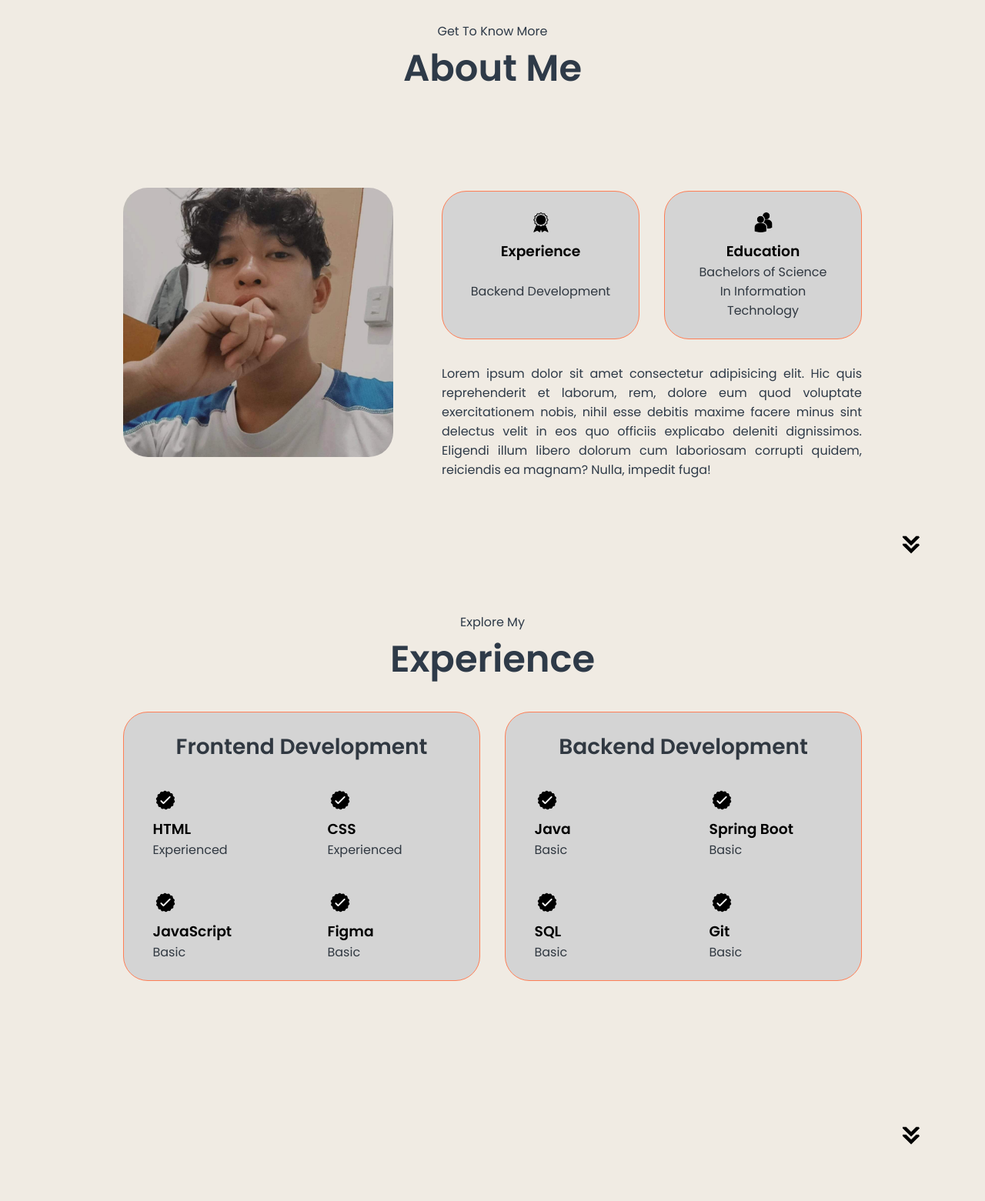
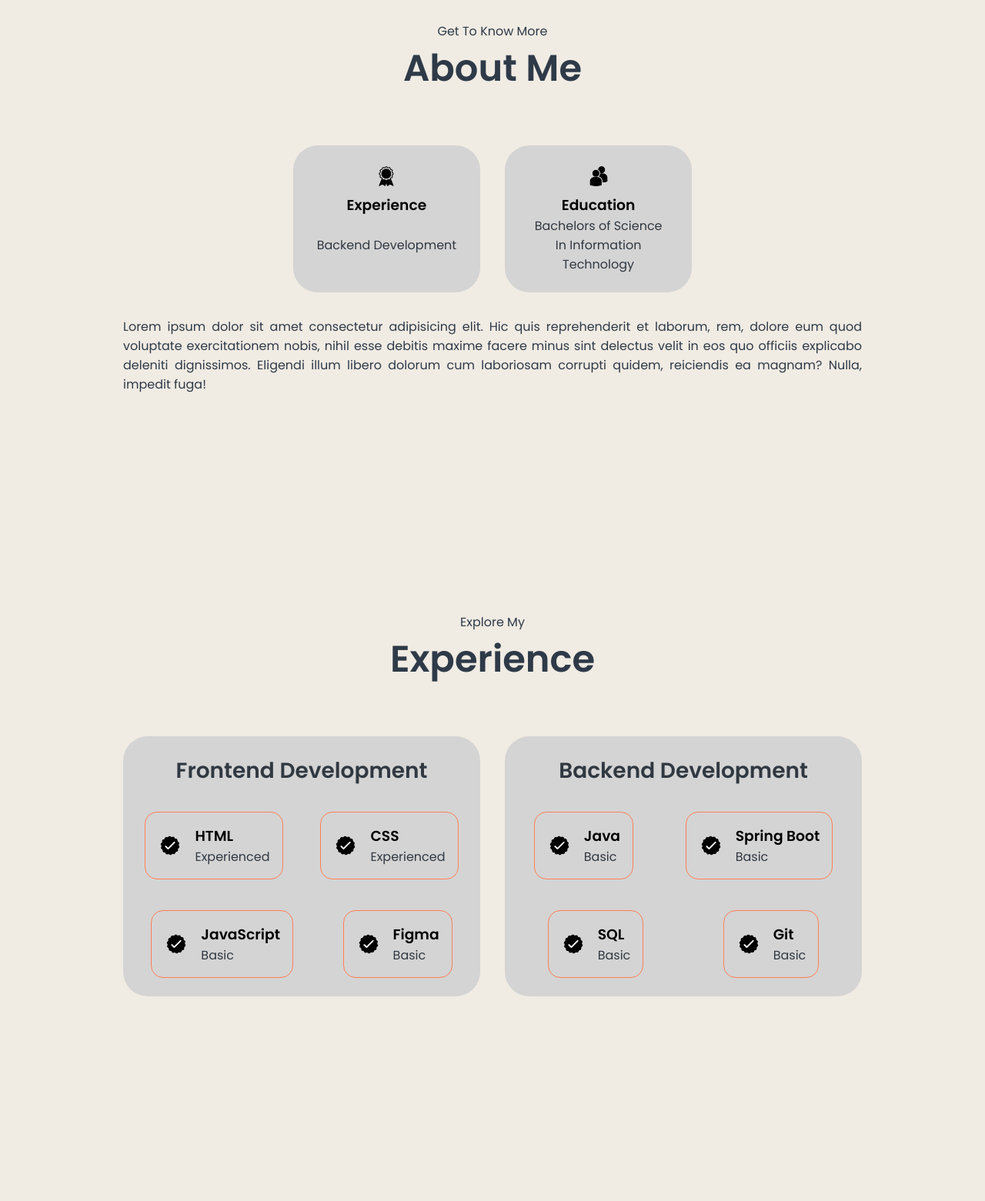
Before and after one commit to zonic-ultra/MyPortfolio, a plain HTML site: page index.html in a window 1280 px wide. Shown: the part 900-2461 px from the top of the page at 77% size. Drawn offline with Linux system fonts and the light colour scheme.

Commit message:
Updating Portfolio #1

```diff
--- a/index.html
+++ b/index.html
@@ -51,7 +51,7 @@
           >
             Download CV
           </button>
-          <button class="btn btn-color-1" onclick="location.href='./#contact'">
+          <button class="btn btn-color-1" onclick="location.href='#contact'">
             Contact Info
           </button>
         </div>
@@ -66,7 +66,7 @@
             src="./assets/github.png"
             alt="My Github profile"
             class="icon"
-            onclick="location.href='https://github.com/'"
+            onclick="location.href='https://github.com/zonic-ultra'"
           />
         </div>
       </div>
@@ -75,13 +75,13 @@
       <p class="section__text__p1">Get To Know More</p>
       <h1 class="title">About Me</h1>
       <div class="section-container">
-        <div class="section__pic-container">
+        <!-- <div class="section__pic-container">
           <img
             src="./assets/Iself.jpg"
             alt="Profile picture"
             class="about-pic"
           />
-        </div>
+        </div> -->
         <div class="about-details-container">
           <div class="about-containers">
             <div class="details-container">
@@ -115,12 +115,6 @@
           </div>
         </div>
       </div>
-      <img
-        src="./assets/arrow.png"
-        alt="Arrow icon"
-        class="icon arrow"
-        onclick="location.href='./#experience'"
-      />
     </section>
     <section id="experience">
       <p class="section__text__p1">Explore My</p>
@@ -227,12 +221,6 @@
           </div>
         </div>
       </div>
-      <img
-        src="./assets/arrow.png"
-        alt="Arrow icon"
-        class="icon arrow"
-        onclick="location.href='./#projects'"
-      />
     </section>
     <section id="projects">
       <p class="section__text__p1">Browse My Recent</p>
@@ -251,7 +239,7 @@
             <div class="btn-container">
               <button
                 class="btn btn-color-2 project-btn"
-                onclick="location.href='https://github.com/'"
+                onclick="location.href='https://github.com/zonic-ultra/Android-based-External-Disease-Identifier'"
               >
                 Github
               </button>
@@ -313,12 +301,6 @@
           </div>
         </div>
       </div>
-      <img
-        src="./assets/arrow.png"
-        alt="Arrow icon"
-        class="icon arrow"
-        onclick="location.href='./#contact'"
-      />
     </section>
     <section id="contact">
       <p class="section__text__p1">Get in Touch</p>
@@ -330,7 +312,7 @@
             alt="Email icon"
             class="icon contact-icon email-icon"
           />
-          <p><a href="bandaljudens@gmail.com">Example@gmail.com</a></p>
+          <p><a href="mailto:bandaljudens@gmail.com">Example@gmail.com</a></p>
         </div>
         <div class="contact-info-container">
           <img
--- a/style.css
+++ b/style.css
@@ -103,7 +103,7 @@ a:hover {
   position: absolute;
   top: 100%;
   right: 0;
-  background-color: #2e3a48;
+  background-color: #ecd9d9;
   width: fit-content;
   max-height: 0;
   overflow: hidden;
@@ -182,7 +182,7 @@ section {
   margin: auto 0;
 }
 .section__pic-container img {
-  border-radius: 2rem;
+  border-radius: 50%;
 }
 
 .section__text {
@@ -196,6 +196,7 @@ section {
 
 .section__text__p1 {
   text-align: center;
+  /* margin: 0.5rem 0; */
   color: #2e3a48;
 }
 
@@ -205,8 +206,15 @@ section {
   color: #eeeeee;
 }
 
+/* .title {
+  font-size: 3rem;
+  text-align: center;
+  color: #2e3a48;
+} */
+
 .title {
   font-size: 3rem;
+  margin-bottom: 2rem;
   text-align: center;
   color: #2e3a48;
 }
@@ -294,9 +302,15 @@ section {
   margin-top: 2rem;
 }
 
+/* .about-details-container {
+  justify-content: center;
+  flex-direction: column;
+} */
 .about-details-container {
   justify-content: center;
   flex-direction: column;
+  align-items: center;
+  text-align: center;
 }
 
 .about-containers,
@@ -304,14 +318,8 @@ section {
   display: flex;
 }
 
-/* .about-pic{
-  border-radius: 2rem;
-} */
-
-.arrow {
-  position: absolute;
-  right: -5rem;
-  bottom: 2.5rem;
+.about-pic {
+  display: none;
 }
 
 .details-container {
@@ -320,16 +328,21 @@ section {
   /* background: white; */
   background: #d4d4d4;
   border-radius: 2rem;
-  border: #ff7e55 0.1rem solid;
+  /* border: #ff7e55 0.1rem solid; */
   /* color: #303841; */
   /* border-color: rgb(163, 163, 163); */
   text-align: center;
 }
+.section-container {
+  flex-direction: column;
+  align-items: center;
+  gap: 2rem;
+}
 
-.section-container {
+/* .section-container {
   gap: 4rem;
   height: 80%;
-}
+} */
 
 .section__pic-container {
   height: 350px;
@@ -366,13 +379,23 @@ section {
   justify-content: space-around;
 }
 
+/* article { */
+/* display: flex; */
+/* width: 10rem; */
+/* justify-content: space-around; */
+/* flex-direction: row; */
+/* gap: 1.5rem; */
+/* text-align: justify; */
+/* } */
 article {
-  /* display: flex; */
-  width: 10rem;
-  justify-content: space-around;
-  /* flex-direction: row; */
-  gap: 1.5rem;
-  /* text-align: justify; */
+  display: flex;
+  align-items: center;
+  gap: 1rem;
+  width: auto;
+  padding: 1rem;
+  background: #d4d4d4;
+  border-radius: 1rem;
+  border: #ff7e55 0.1rem solid;
 }
 
 article .icon {
```
